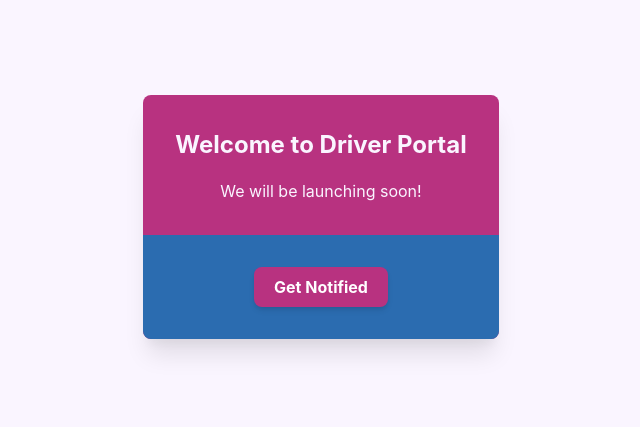
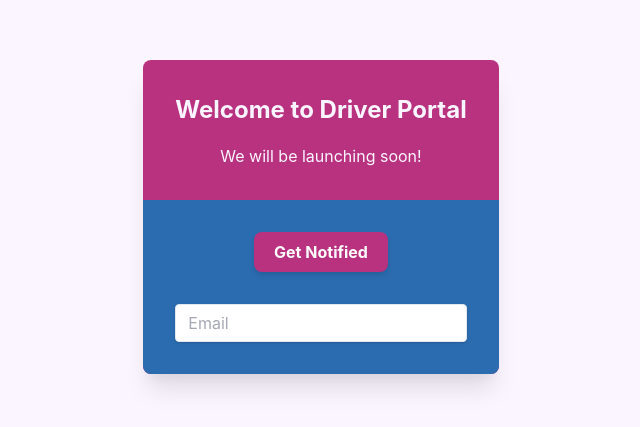
Before and after one commit to DriverPortalDev/driverportalweb, an Angular app: page / in a window 1280 px wide. Shown: the part 183-610 px from the top of the page, without its empty margins (319-959 px from the left). Built offline with nearby package versions, Linux system fonts and the light colour scheme.

Commit message:
saving progress - click event

```diff
--- a/src/app/app.component.html
+++ b/src/app/app.component.html
@@ -8,12 +8,12 @@
           </div>
           <div class="mid-content flex justify-center p-8 bg-blue-700">
             <div class="mid-inner-content">
-              <button
+              <button (click)="toggleBtn()"
                 class="primary-button py-2 px-5 bg-pink-700 hover:bg-pink-600 font-bold text-white rounded-lg shadow-md">Get
                 Notified</button>
             </div>
           </div>
-          <div class="bottom-content pb-8 pl-8 pr-8 bg-blue-700 hidden">
+          <div class="bottom-content pb-8 pl-8 pr-8 bg-blue-700" [ngClass]="{'hidden': toggle_status}" >
             <input
               class="shadow appearance-none border rounded w-full py-2 px-3 text-gray-700 leading-tight focus:outline-none focus:shadow-outline"
               id="username" type="text" placeholder="Email">
--- a/src/app/app.component.ts
+++ b/src/app/app.component.ts
@@ -7,4 +7,12 @@ import { Component } from '@angular/core';
 })
 export class AppComponent {
   title = 'Driver Portal';
+
+  toggle_status: boolean = false;
+
+  toggleBtn() {
+    this.toggle_status = !this.toggle_status;
+  }
+
+
 }
```
